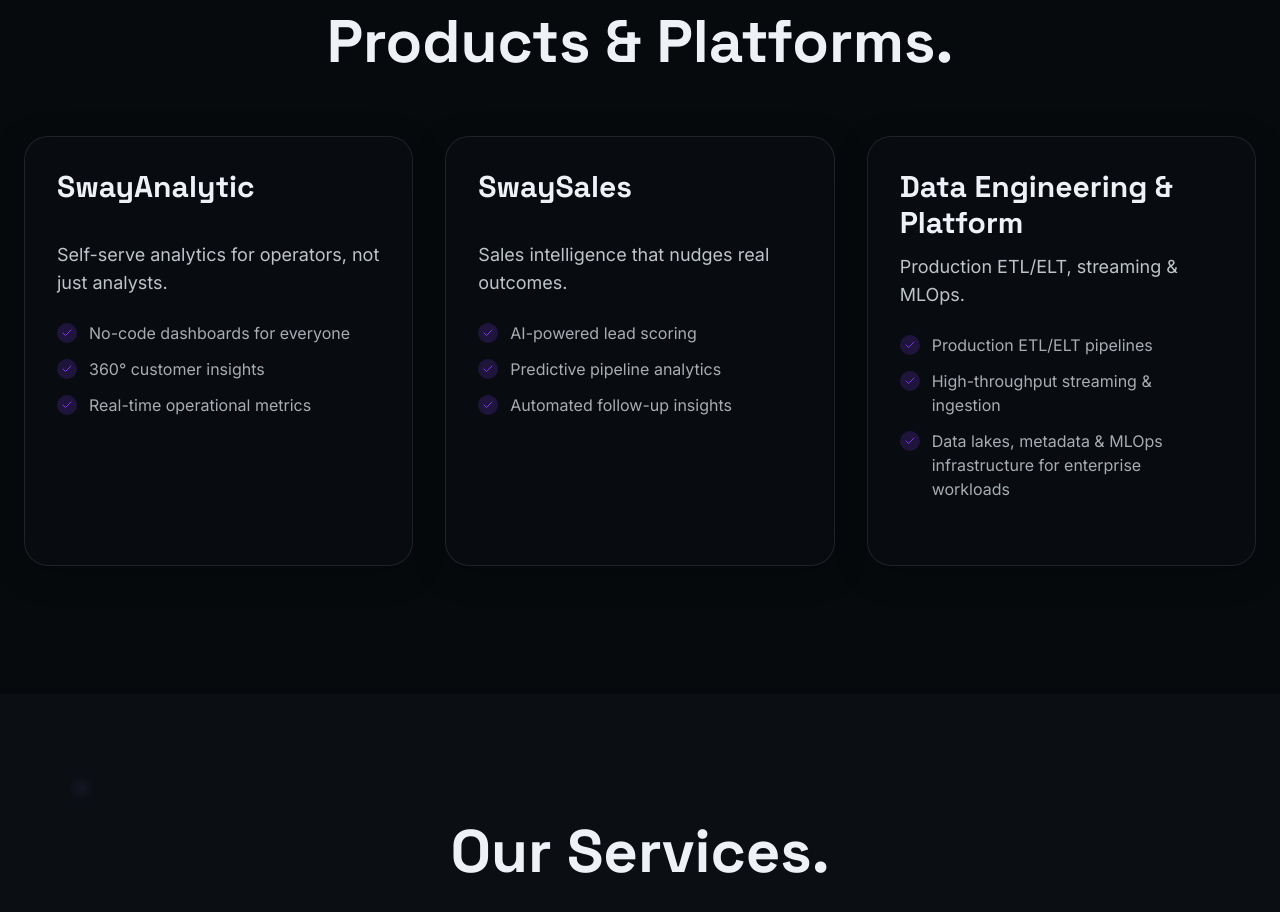
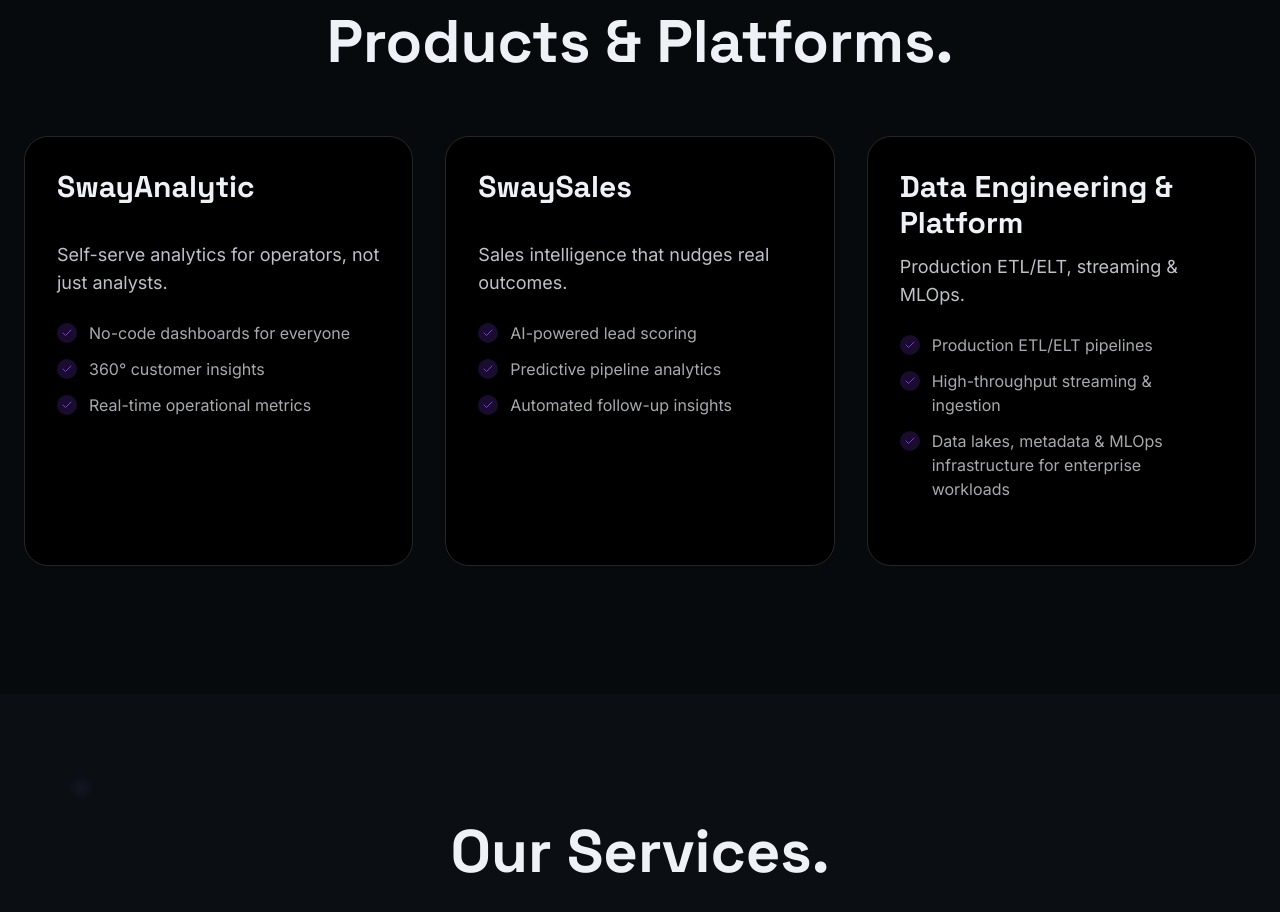
Before and after one commit to taranggg/data-cosmos, a Next.js app: page / in a window 1280 px wide. Shown: the part 1560-2472 px from the top of the page. Built offline with nearby package versions, Linux system fonts and the light colour scheme.

Commit message:
feat: Replace GlassCard with CardSpotlight in ProductsSection for enhanced styling and interaction; improve mouse event handling

```diff
--- a/src/components/ProductsSection.tsx
+++ b/src/components/ProductsSection.tsx
@@ -1,8 +1,7 @@
 "use client";
 import { motion } from "framer-motion";
 import SectionTitle from "./SectionTitle";
-import GlassCard from "./GlassCard";
-import Button from "./Button";
+import { CardSpotlight } from "./ui/card-spotlight";
 // Video removed per design — no modal needed
 import { Check } from "lucide-react";
 
@@ -55,19 +54,10 @@
 
         <div className="grid grid-cols-1 lg:grid-cols-3 gap-8">
           {products.map((product, index) => (
-            <GlassCard
+            <CardSpotlight
               key={index}
-              delay={index * 0.2}
-              className="h-full flex flex-col"
+              className="p-8 h-full rounded-3xl flex flex-col"
             >
-              {/* Decorative preview (image placeholder) */}
-              {/* <div className="relative aspect-video rounded-2xl overflow-hidden mb-6 flex items-center justify-center bg-gradient-to-tr from-cosmic-violet/10 to-cosmic-cyan/6">
-                <div className="text-cosmic-light/60 text-sm font-medium tracking-wide px-6 text-center">
-                  {product.name}
-                </div>
-                <div className="absolute inset-0 bg-gradient-to-t from-cosmic-dark/40 to-transparent" />
-              </div> */}
-
               {/* Product Info */}
               <div className="flex flex-col">
                 {/* Heading area: reserve space for up to 2 lines so headings start aligned */}
@@ -103,7 +93,7 @@
                   </motion.li>
                 ))}
               </ul>
-            </GlassCard>
+            </CardSpotlight>
           ))}
         </div>
       </div>
--- a/src/components/ui/card-spotlight.tsx
+++ b/src/components/ui/card-spotlight.tsx
@@ -23,7 +23,7 @@
     clientX,
     clientY,
   }: ReactMouseEvent<HTMLDivElement>) {
-    let { left, top } = currentTarget.getBoundingClientRect();
+    const { left, top } = currentTarget.getBoundingClientRect();
 
     mouseX.set(clientX - left);
     mouseY.set(clientY - top);
@@ -68,7 +68,8 @@
           />
         )}
       </motion.div>
-      {children}
+      {/* keep animated overlay behind content by giving content its own stacking context */}
+      <div className="relative z-20">{children}</div>
     </div>
   );
 };
```
